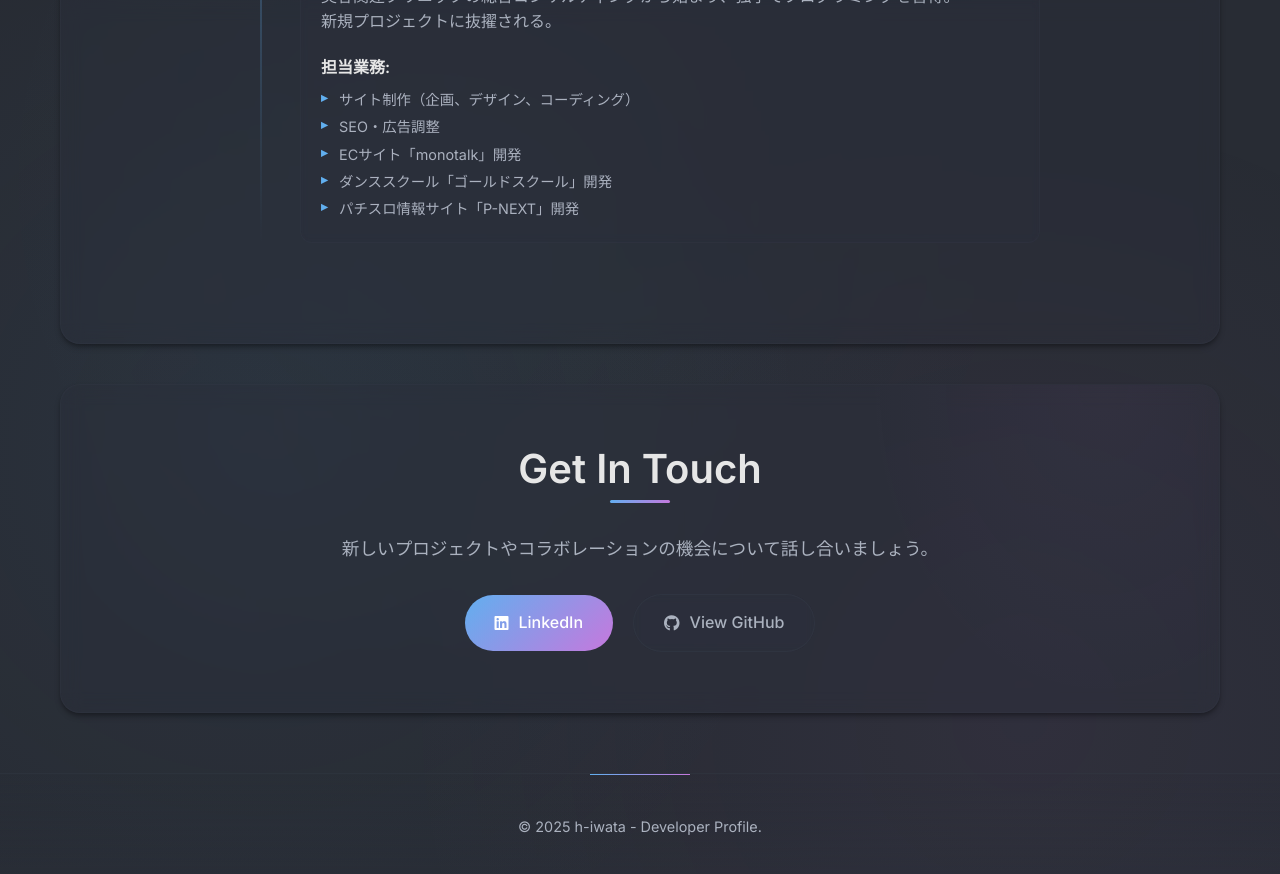
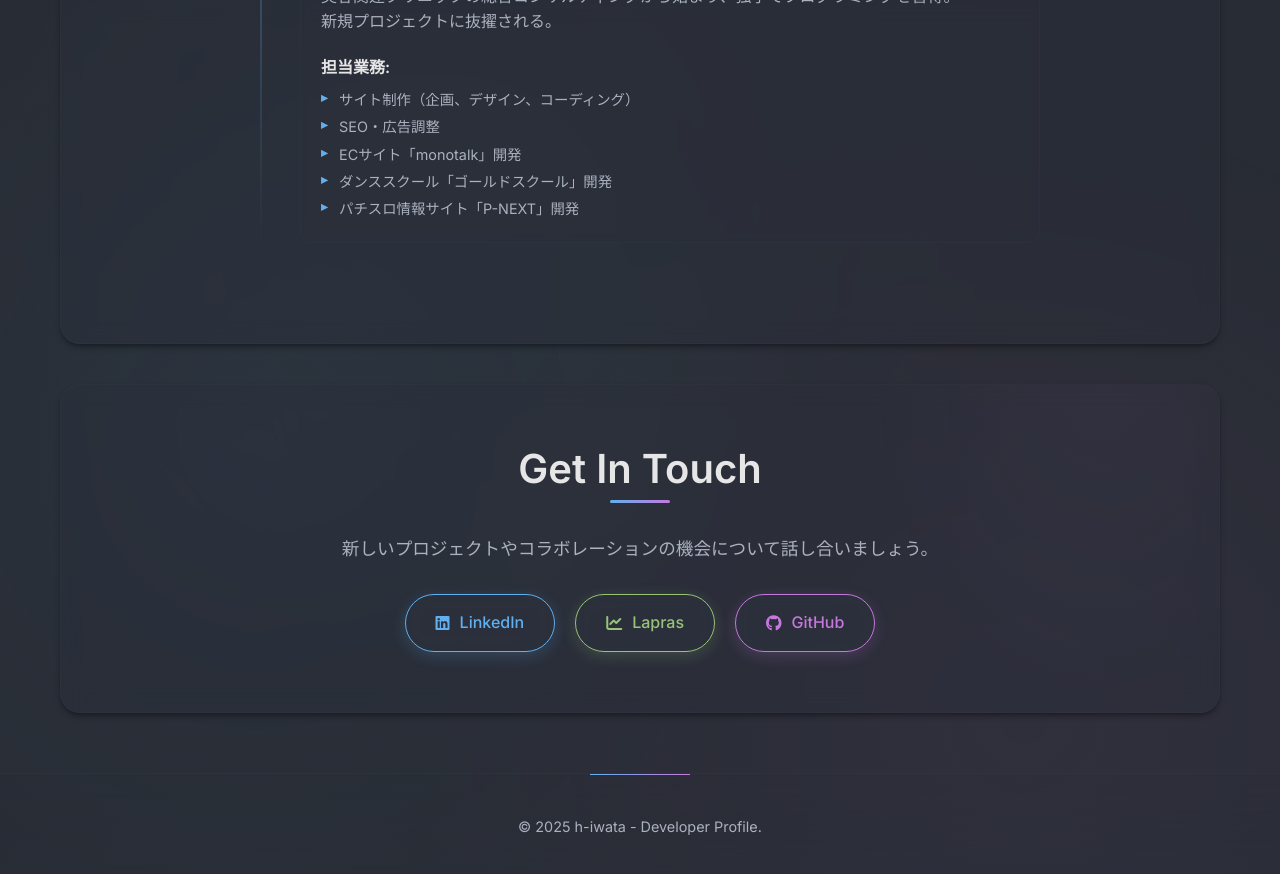
Before and after one commit to h-iwata/profile, a Jekyll site: the page built from index.html, in a window 1280 px wide and 900 px high, scrolled down 9107 px. Shown: the top 874 px of the window. Built offline with Jekyll 4.4.1, drawn with Linux system fonts in a browser that asks for light colours.

Commit message:
laprasへのリンク追加

```diff
--- a/_config.yml
+++ b/_config.yml
@@ -12,6 +12,7 @@ baseurl: "/profile" # the subpath of your site, e.g. /blog
 url: "https://h-iwata.github.io" # the base hostname & protocol for your site, e.g. http://example.com
 github_username: h-iwata
 linkedin_username: hideyuki-iwata-39a570176/
+lapras_username: h-iwata
 contact_description: 新しいプロジェクトやコラボレーションの機会について話し合いましょう。
 
 # Skills
--- a/_includes/contact.html
+++ b/_includes/contact.html
@@ -3,11 +3,14 @@
     <h2>Get In Touch</h2>
     <p>{{ site.contact_description | default: "新しいプロジェクトやコラボレーションの機会について話し合いましょう。" }}</p>
     <div class="contact-buttons">
-        <a href="https://www.linkedin.com/in/{{ site.linkedin_username }}" target="_blank" class="contact-btn primary">
+        <a href="https://www.linkedin.com/in/{{ site.linkedin_username }}" target="_blank" class="contact-btn linkedin">
             <i class="fab fa-linkedin"></i> LinkedIn
         </a>
-        <a href="https://github.com/{{ site.github_username }}" class="contact-btn secondary">
-            <i class="fab fa-github"></i> View GitHub
+        <a href="https://lapras.com/public/{{ site.lapras_username }}" target="_blank" class="contact-btn lapras">
+            <i class="fas fa-chart-line"></i> Lapras
+        </a>
+        <a href="https://github.com/{{ site.github_username }}" class="contact-btn github">
+            <i class="fab fa-github"></i> GitHub
         </a>
     </div>
 </section>
--- a/_includes/hero.html
+++ b/_includes/hero.html
@@ -18,6 +18,11 @@
                 <i class="fab fa-linkedin"></i>
             </a>
             {% endif %}
+            {% if site.lapras_username %}
+            <a href="https://lapras.com/public/{{ site.lapras_username }}" class="social-link">
+                <i class="fas fa-chart-line"></i>
+            </a>
+            {% endif %}
         </div>
     </div>
 </section>
--- a/assets/css/_components.scss
+++ b/assets/css/_components.scss
@@ -901,6 +901,116 @@ section {
 }
 
 .contact-btn {
+  // LinkedIn Button - Atom One Dark Blue
+  &.linkedin {
+    @include button-primary;
+
+    background: rgba($atom-bg-light, 0.8);
+    border: 1px solid $atom-blue;
+    color: $atom-blue;
+    position: relative;
+    overflow: hidden;
+    backdrop-filter: blur(10px);
+    box-shadow: 0 4px 15px rgba($atom-blue, 0.2);
+
+    &::before {
+      content: '';
+      position: absolute;
+      top: 50%;
+      left: 50%;
+      width: 0;
+      height: 0;
+      border-radius: 50%;
+      background: radial-gradient(circle, rgba($atom-blue, 0.3), transparent);
+      transform: translate(-50%, -50%);
+      transition: width 0.6s ease, height 0.6s ease;
+    }
+
+    &:hover {
+      background: linear-gradient(135deg, rgba($atom-blue, 0.2), rgba($atom-blue, 0.1));
+      transform: translateY(-3px);
+      box-shadow: 0 8px 25px rgba($atom-blue, 0.3);
+      color: $atom-text-bright;
+      border-color: $atom-cyan;
+
+      &::before {
+        width: 300px;
+        height: 300px;
+      }
+    }
+  }
+
+  // Lapras Button - Atom One Dark Green
+  &.lapras {
+    @include button-primary;
+
+    background: rgba($atom-bg-light, 0.8);
+    border: 1px solid $atom-green;
+    color: $atom-green;
+    position: relative;
+    overflow: hidden;
+    backdrop-filter: blur(10px);
+    box-shadow: 0 4px 15px rgba($atom-green, 0.2);
+
+    &::before {
+      content: '';
+      position: absolute;
+      top: 0;
+      left: -100%;
+      width: 100%;
+      height: 100%;
+      background: linear-gradient(90deg, transparent, rgba($atom-green, 0.2), transparent);
+      transition: left 0.6s ease;
+    }
+
+    &:hover {
+      background: linear-gradient(135deg, rgba($atom-green, 0.2), rgba($atom-green, 0.1));
+      transform: translateY(-3px) scale(1.02);
+      box-shadow: 0 8px 25px rgba($atom-green, 0.3);
+      color: $atom-text-bright;
+      border-color: $atom-yellow;
+
+      &::before {
+        left: 100%;
+      }
+    }
+  }
+
+  // GitHub Button - Atom One Dark Purple
+  &.github {
+    @include button-secondary;
+
+    background: rgba($atom-bg-light, 0.8);
+    border: 1px solid $atom-purple;
+    color: $atom-purple;
+    position: relative;
+    overflow: hidden;
+    backdrop-filter: blur(10px);
+    box-shadow: 0 4px 15px rgba($atom-purple, 0.2);
+
+    &::after {
+      content: '';
+      position: absolute;
+      inset: 0;
+      background: radial-gradient(circle at 30% 50%, rgba($atom-purple, 0.1), transparent 70%);
+      opacity: 0;
+      transition: opacity 0.3s ease;
+    }
+
+    &:hover {
+      background: linear-gradient(135deg, rgba($atom-purple, 0.2), rgba($atom-purple, 0.1));
+      transform: translateY(-3px) rotate(-1deg);
+      box-shadow: 0 8px 25px rgba($atom-purple, 0.3);
+      color: $atom-text-bright;
+      border-color: $atom-cyan;
+
+      &::after {
+        opacity: 1;
+      }
+    }
+  }
+
+  // Legacy classes (keep for backward compatibility)
   &.primary {
     @include button-primary;
 
```
